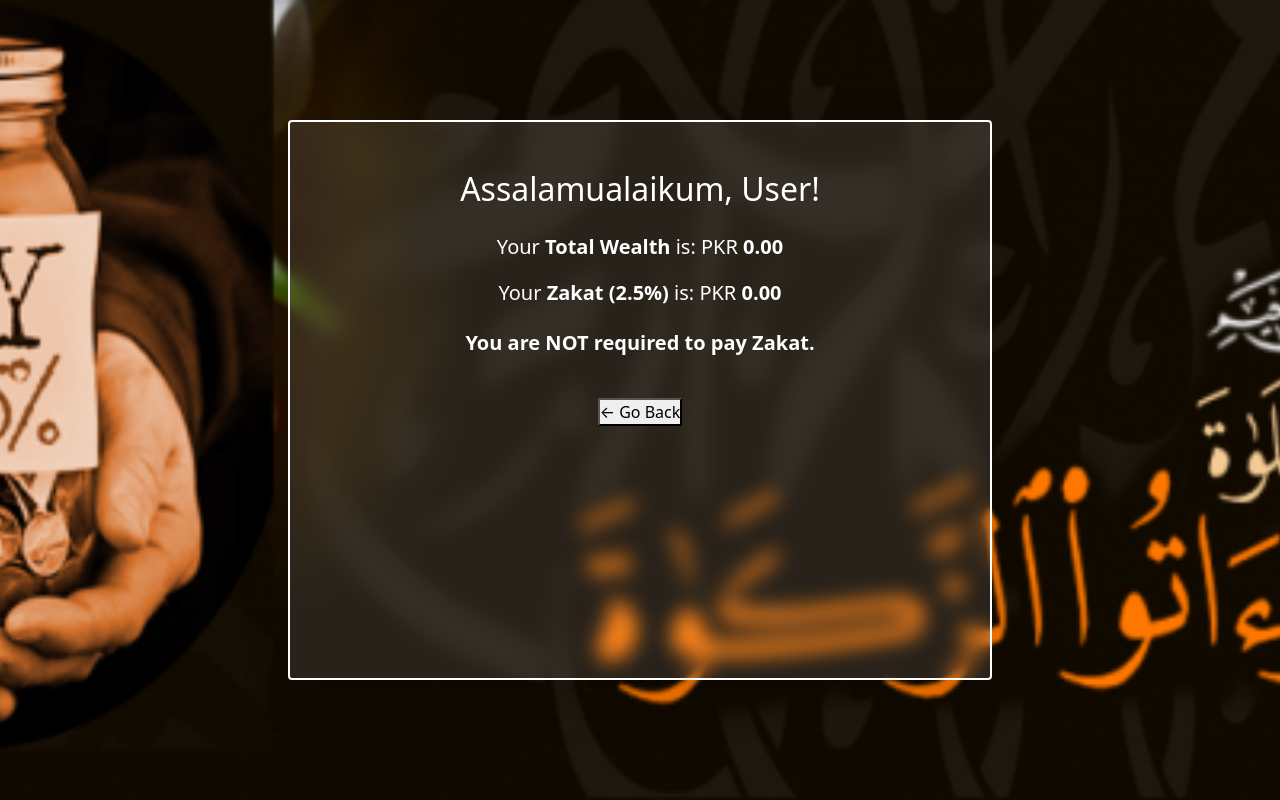
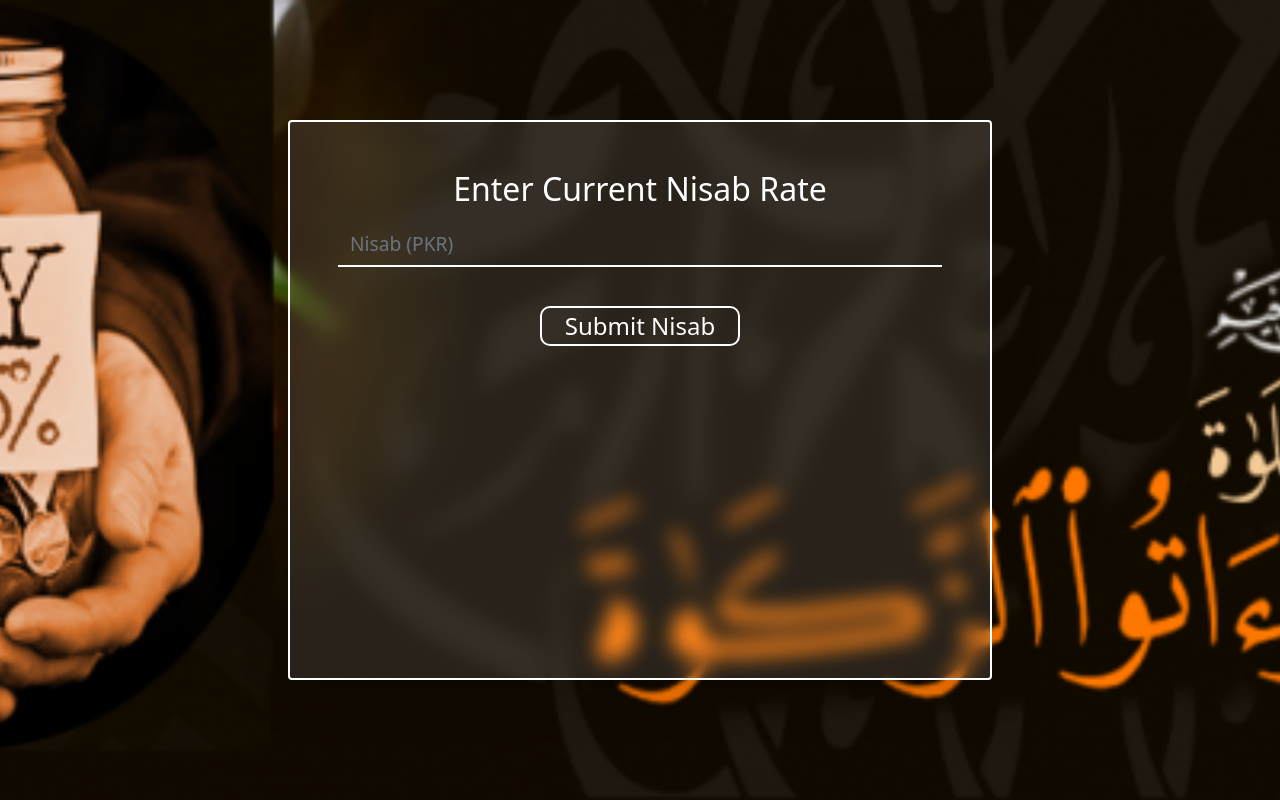
Before and after one commit to gitbyabdullah/zakat-project, a plain HTML site: page index.html in a window 1280 px wide. Both pictures are taken after a click on the button "Submit". Drawn offline with nearby package versions, Linux system fonts and the light colour scheme.

Commit message:
Updated Zakat calculator JS and CSS, added nisab input flow

```diff
--- a/logic.js
+++ b/logic.js
@@ -1,39 +1,43 @@
 document.getElementById("submitBtn").addEventListener("click", function () {
 
-    // Input values lo
+    // Form values lo
     let name = document.getElementById("name").value;
-    let cash = Number(document.getElementById("cash").value);
-    let bankBalance = Number(document.getElementById("bankBalance").value);
-    let gold = Number(document.getElementById("goldValue").value);
-    let silver = Number(document.getElementById("silverValue").value);
-    let investments = Number(document.getElementById("investments").value);
-    let businessGoods = Number(document.getElementById("businessGoods").value);
-    let debts = Number(document.getElementById("debts").value);
+    let cash = Number(document.getElementById("cash").value) || 0;
+    let bankBalance = Number(document.getElementById("bankBalance").value) || 0;
+    let gold = Number(document.getElementById("goldValue").value) || 0;
+    let silver = Number(document.getElementById("silverValue").value) || 0;
+    let investments = Number(document.getElementById("investments").value) || 0;
+    let businessGoods = Number(document.getElementById("businessGoods").value) || 0;
+    let debts = Number(document.getElementById("debts").value) || 0;
 
-    // Total wealth calculate karo
+    // Total wealth
     let totalWealth = cash + bankBalance + gold + silver + investments + businessGoods - debts;
+
+    const zakatDiv = document.querySelector(".zakat");
+
+    // Step 1 → Purani form ko hide karo aur sirf nisab input show karo
+    zakatDiv.innerHTML = `
+        <div class="text-center text-white">
+            <h2>Enter Current Nisab Rate</h2>
+            <input type="number" id="nisabInput" class="form-control mt-3" placeholder="Nisab (PKR)">
+            <button id="nisabSubmit" class="sub-btn mt-4">Submit Nisab</button>
+        </div>
+    `;
+
+    // Step 2 → Jab nisab submit ho, result show karo
+    document.getElementById("nisabSubmit").addEventListener("click", () => {
+
+        let nisab = Number(document.getElementById("nisabInput").value) || 0;
         let zakat = totalWealth * 0.025;
 
-    // Nisab value (example: 59500 PKR — 1 year gold nisab approx.)
-    let nisab = 59500;
-
-    // Reference lo main Zakat div ka
-    const zakatDiv = document.querySelector(".zakat");
-
-    // Purani content hatado (heading, inputs, button)
-    zakatDiv.innerHTML = "";
-
-    // Nisab check
         let nisabMessage = "";
-    if(totalWealth < nisab){
+        if (totalWealth < nisab) {
             nisabMessage = "You are NOT required to pay Zakat.";
         } else {
-        nisabMessage = "You ARE required to pay Zakat.\n May Allah Accept Your Charity";
-        console.log("May Allah Accept Your Charity")
+            nisabMessage = "You ARE required to pay Zakat.<br>May Allah Accept Your Charity";
         }
 
-    // Ab result show karo
-    const resultHTML = `
+        zakatDiv.innerHTML = `
             <div id="result" class="text-center text-white">
                 <h2 class="mb-4">Assalamualaikum, ${name || "User"}!</h2>
                 <p style="font-size:20px;">Your <strong>Total Wealth</strong> is: PKR <b>${totalWealth.toFixed(2)}</b></p>
@@ -43,10 +47,10 @@ document.getElementById("submitBtn").addEventListener("click", function () {
             </div>
         `;
 
-    zakatDiv.innerHTML = resultHTML;
-
-    // Back button add karo (dobara input show karne ke liye)
+        // Back
         document.getElementById("backBtn").addEventListener("click", () => {
-        location.reload(); // simple way — page refresh hoga aur form wapas aa jayega
+            location.reload();
         });
     });
+
+});
--- a/zakat.css
+++ b/zakat.css
@@ -87,6 +87,7 @@ input.sub-btn {
     border-radius: 15px;
     transition: 0.5s ease;
 }
+
 input.sub-btn:hover {
     background-color: white !important;
     color: red !important;
@@ -104,8 +105,26 @@ input[type=number]::-webkit-inner-spin-button {
     -webkit-appearance: none;
     margin: 0;
 }
+
 input[type=number] {
     -moz-appearance: textfield;
+}
+
+input.sub-btn,
+button.sub-btn {
+    background: transparent;
+    font-size: 24px;
+    width: 200px;
+    color: white;
+    border: 2px solid white;
+    border-radius: 10px;
+    transition: 0.5s ease;
+    cursor: pointer;
+}
+input.sub-btn:hover,
+button.sub-btn:hover {
+    background-color: white !important;
+    color: red !important;
 }
 
 /* ✅ Tablet responsive (768px - 1024px) */
@@ -148,8 +167,9 @@ input[type=number] {
         max-width: 300px;
     }
 }
+
 @media (max-width: 901px) {
-  .zakat-body {
-    height: 62rem;
-  }
+    .zakat-body {
+        height: 62rem;
+    }
 }
```
Lines whose indentation alone changed are shown as unchanged.
